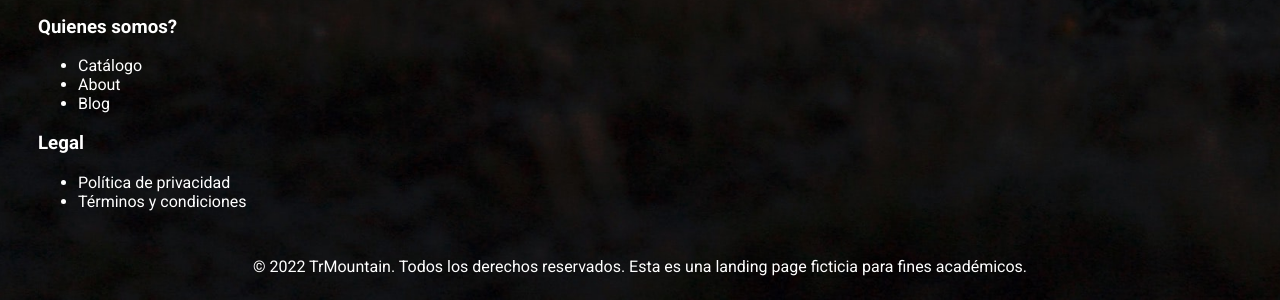
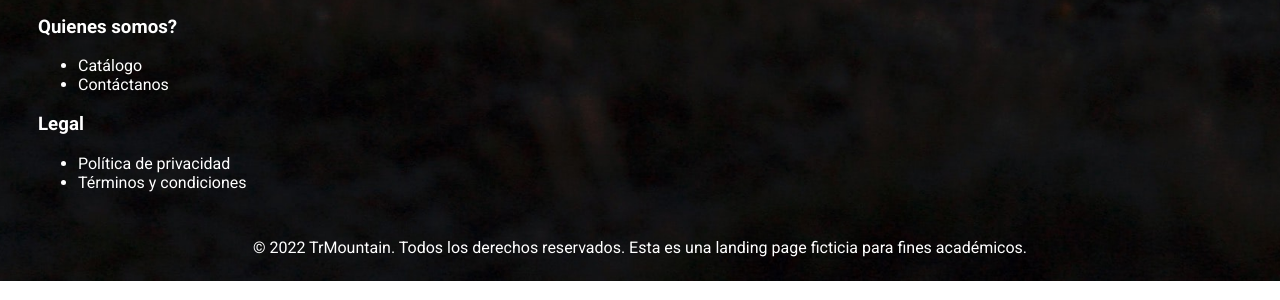
Before and after one commit to Alpha870/trMountain-assets, a website: page assets/index.html in a window 1280 px wide. Shown: the part 1791-2091 px from the top of the page. Drawn offline with nearby package versions, Linux system fonts and the light colour scheme.

Commit message:
elimino blog
se elimina blog

```diff
--- a/assets/index.html
+++ b/assets/index.html
@@ -94,8 +94,7 @@
                 <h3>Quienes somos?</h3>
                 <ul>
                     <li><a href="#">Catálogo</a></li>
-                    <li><a href="#">About</a></li>
-                    <li><a href="#">Blog</a></li>
+                    <li><a href="#">Contáctanos</a></li>
                 </ul>
             </div>
 
```
